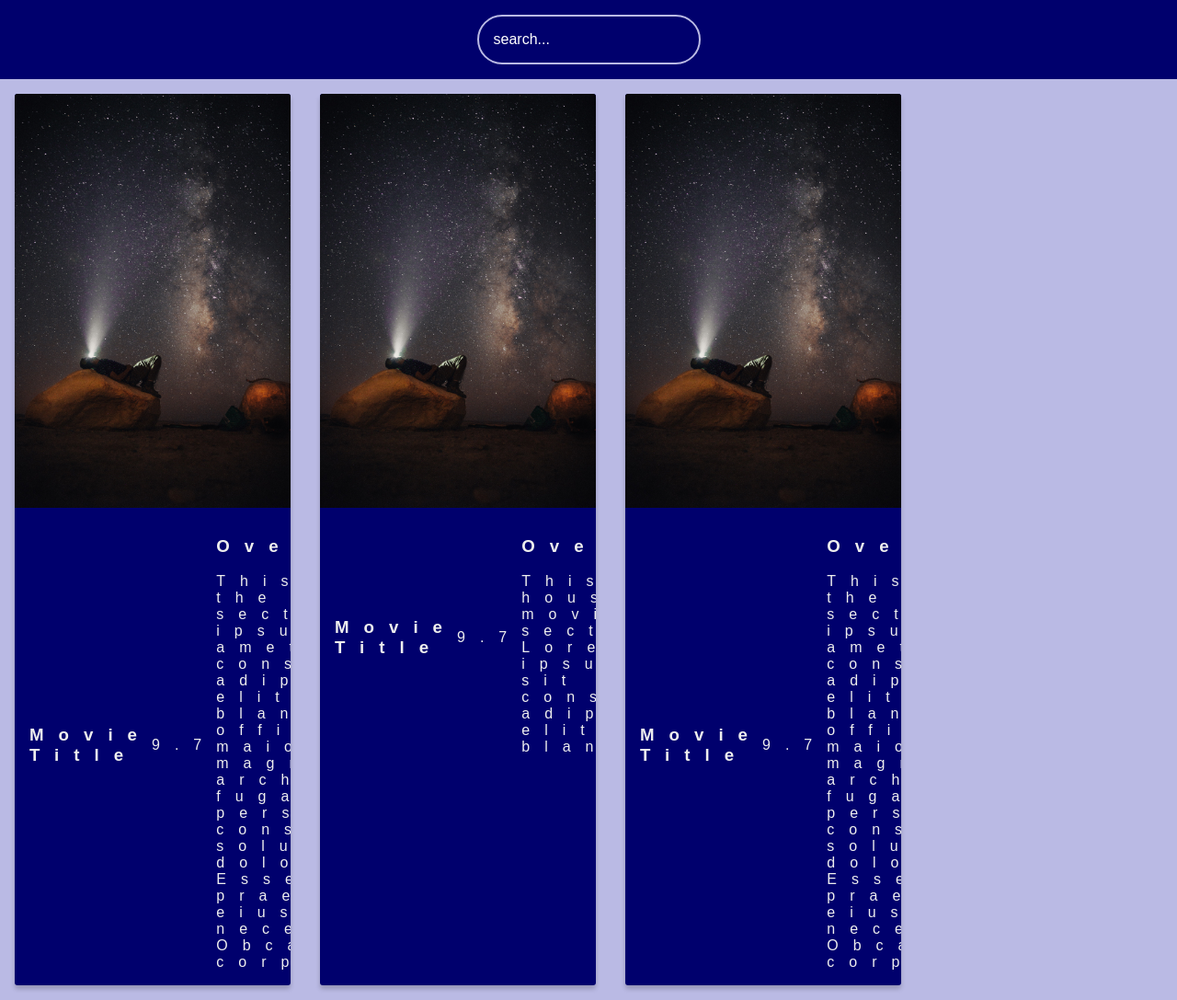
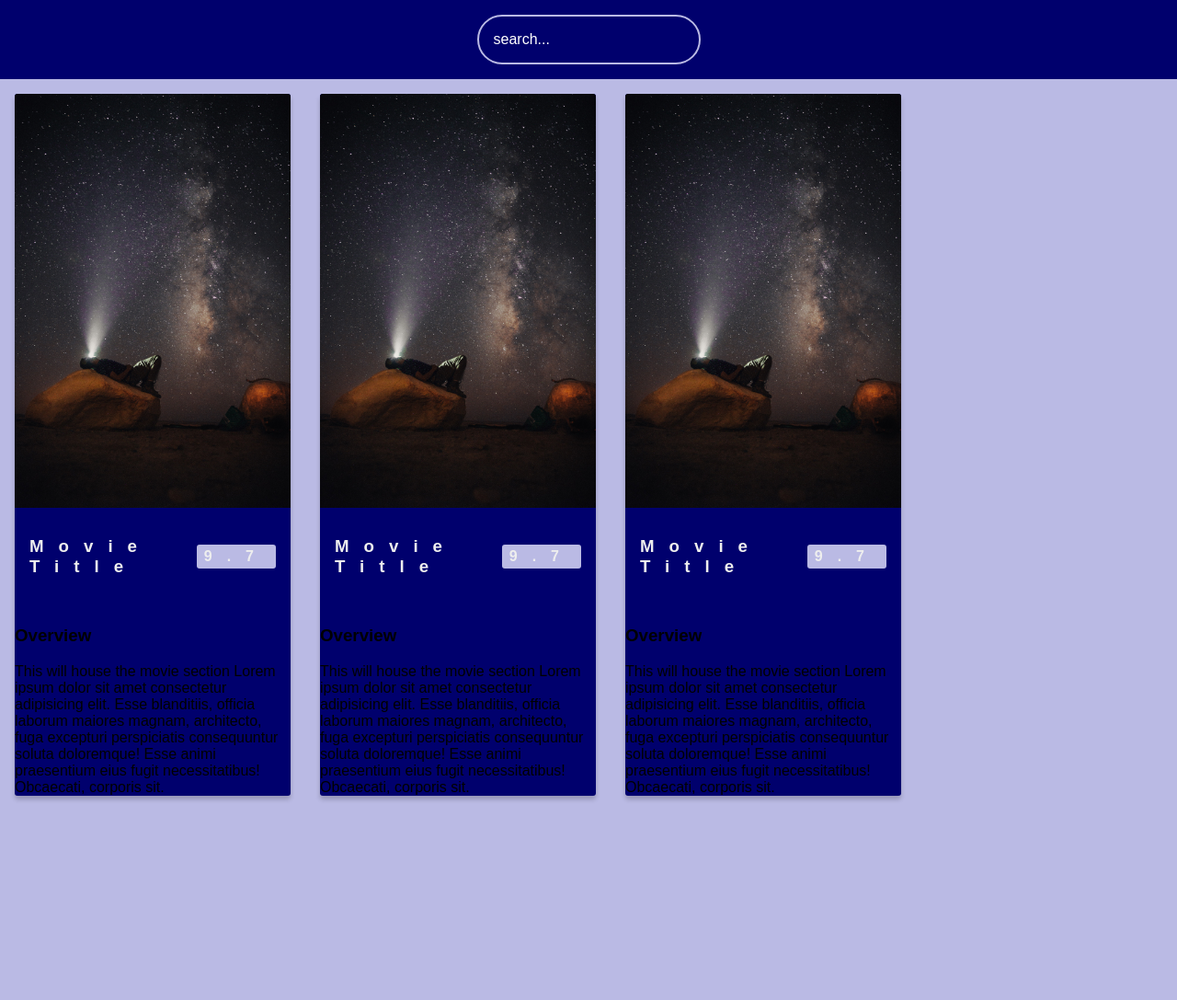
Before and after one commit to Laboso2023/Galaxy-Films-, a website: page index.html in a window 1280 px wide. Shown: the whole page at 92% size. After the commit the page ends 881 px from the top, so only its background shows below. Drawn offline with Linux system fonts and the light colour scheme.

Commit message:
removes the overview div and as movie-info div child,and made it a sibling to movie info

```diff
--- a/index.html
+++ b/index.html
@@ -23,12 +23,12 @@
       <div class="movie-info">
         <h3>Movie Title</h3>
         <span>9.7</span>
-        <div class="overview">
+      </div>
+      <div class="overview">
           <h3>Overview</h3>
           This will house the movie section Lorem ipsum dolor sit amet consectetur adipisicing elit. Esse blanditiis,
           officia laborum maiores magnam, architecto, fuga excepturi perspiciatis consequuntur soluta doloremque! Esse animi praesentium eius fugit necessitatibus! Obcaecati, corporis sit.
         </div>
-      </div>
     </div>
 
     <div class="movie">
@@ -36,12 +36,12 @@
       <div class="movie-info">
         <h3>Movie Title</h3>
         <span>9.7</span>
-        <div class="overview">
+      </div>
+      <div class="overview">
           <h3>Overview</h3>
           This will house the movie section Lorem ipsum dolor sit amet consectetur adipisicing elit. Esse blanditiis,
-
+          officia laborum maiores magnam, architecto, fuga excepturi perspiciatis consequuntur soluta doloremque! Esse animi praesentium eius fugit necessitatibus! Obcaecati, corporis sit.
         </div>
-      </div>
     </div>
 
     <div class="movie">
@@ -49,12 +49,12 @@
       <div class="movie-info">
         <h3>Movie Title</h3>
         <span>9.7</span>
-        <div class="overview">
+      </div>
+      <div class="overview">
           <h3>Overview</h3>
           This will house the movie section Lorem ipsum dolor sit amet consectetur adipisicing elit. Esse blanditiis,
           officia laborum maiores magnam, architecto, fuga excepturi perspiciatis consequuntur soluta doloremque! Esse animi praesentium eius fugit necessitatibus! Obcaecati, corporis sit.
         </div>
-      </div>
     </div>
   </main>
 
--- a/styles/style.css
+++ b/styles/style.css
@@ -57,3 +57,9 @@ main{
   padding: 0.5rem 1rem 1rem;
   letter-spacing: 1rem;
 }
+.movie-info span{
+  background-color: var(--secondary-color);
+  padding: 0.25rem 0.5rem;
+  border-radius: 3px;
+  font-weight: bold;
+}
```
